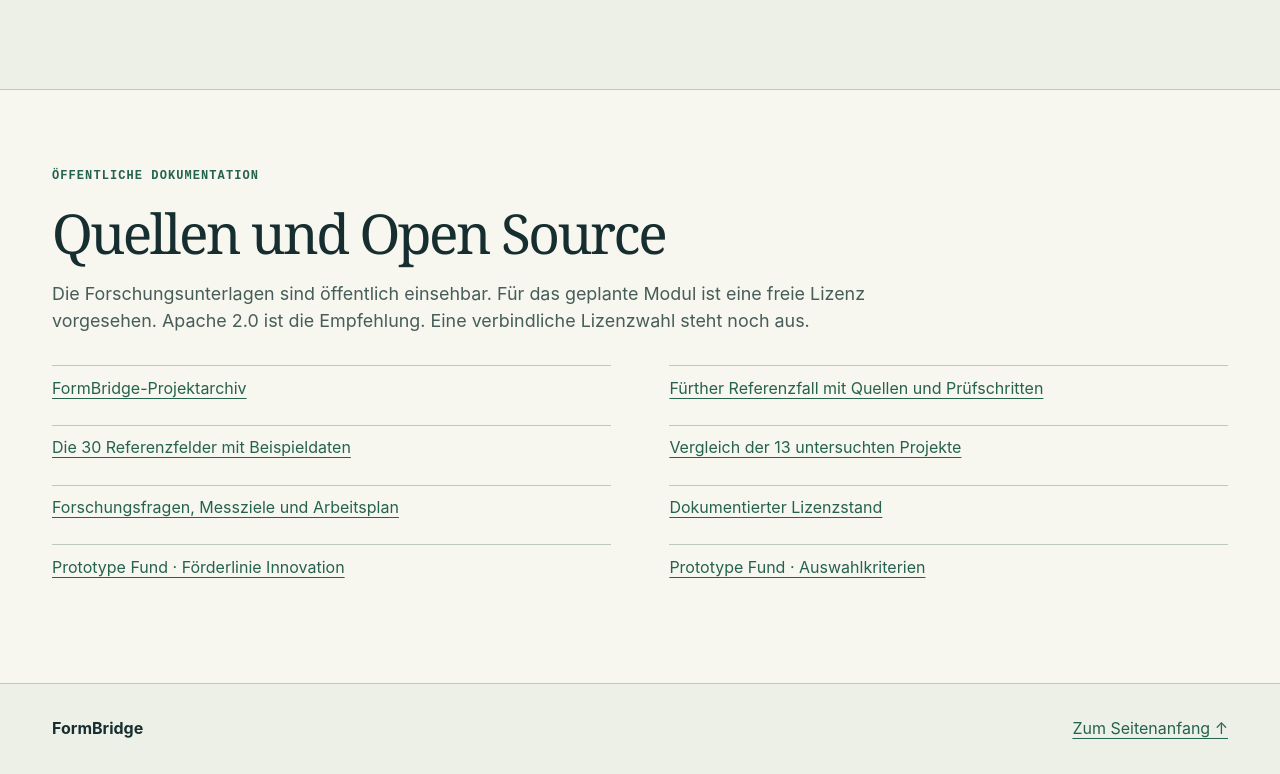
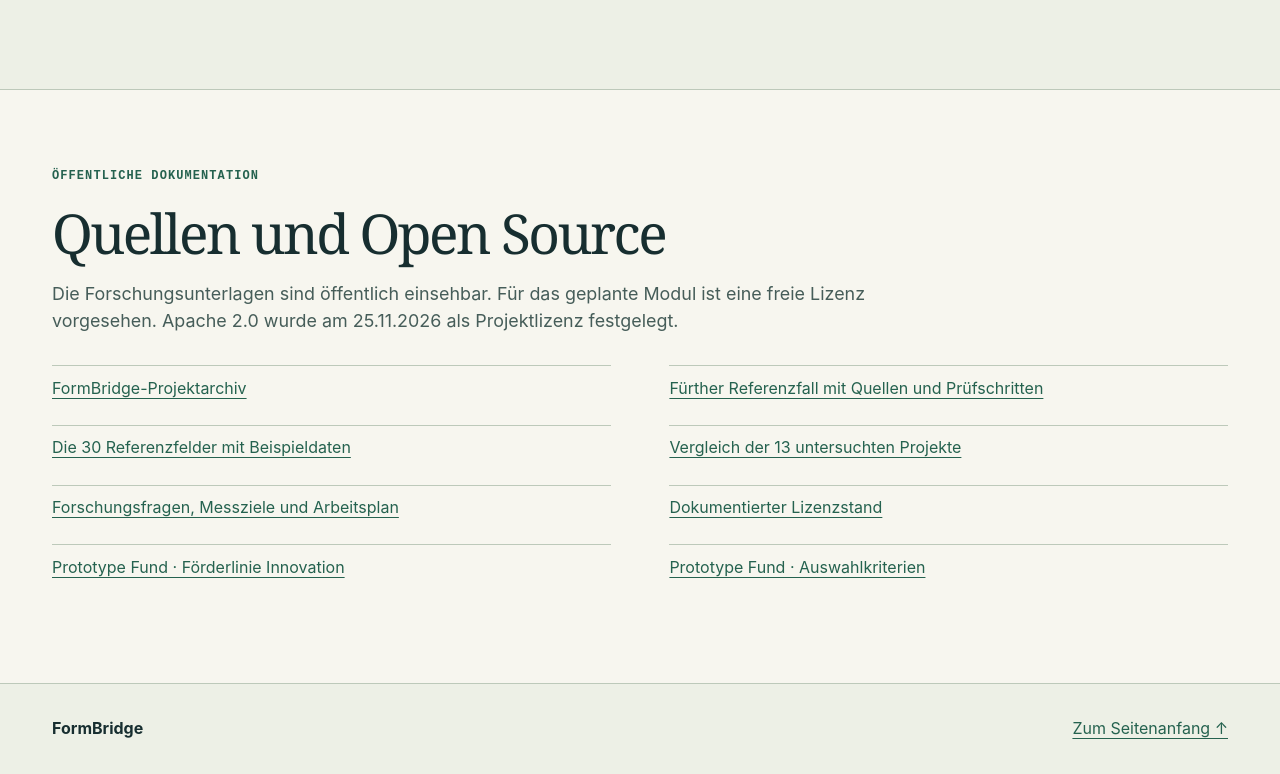
Before and after one commit to xxammaxx/FormBridge, a plain HTML site: page index.html in a window 1280 px wide. Shown: the part 7695-8469 px from the top of the page. Drawn offline with Linux system fonts and the light colour scheme.

Commit message:
docs(site): reflect confirmed Apache-2.0 license decision

```diff
--- a/index.html
+++ b/index.html
@@ -288,7 +288,7 @@
   <div class="wrap">
     <p class="eyebrow">Öffentliche Dokumentation</p>
     <h2 id="source-title">Quellen und Open Source</h2>
-    <p class="lead">Die Forschungsunterlagen sind öffentlich einsehbar. Für das geplante Modul ist eine freie Lizenz vorgesehen. Apache&nbsp;2.0 ist die Empfehlung. Eine verbindliche Lizenzwahl steht noch aus.</p>
+    <p class="lead">Die Forschungsunterlagen sind öffentlich einsehbar. Für das geplante Modul ist eine freie Lizenz vorgesehen. Apache&nbsp;2.0 wurde am 25.11.2026 als Projektlizenz festgelegt.</p>
     <ul class="sources">
       <li><a href="https://github.com/xxammaxx/FormBridge">FormBridge-Projektarchiv</a></li>
       <li><a href="https://github.com/xxammaxx/FormBridge/blob/main/docs/research/reference-case-wohngeld.md">Fürther Referenzfall mit Quellen und Prüfschritten</a></li>
```
